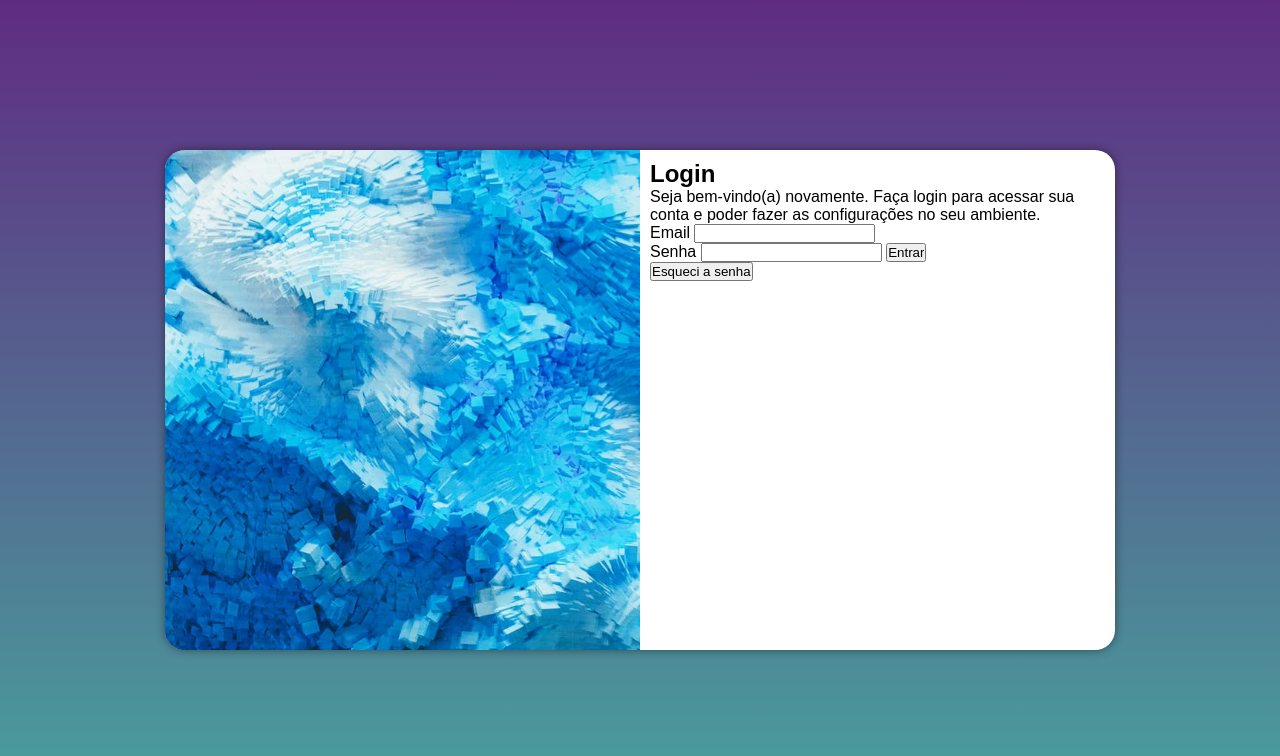
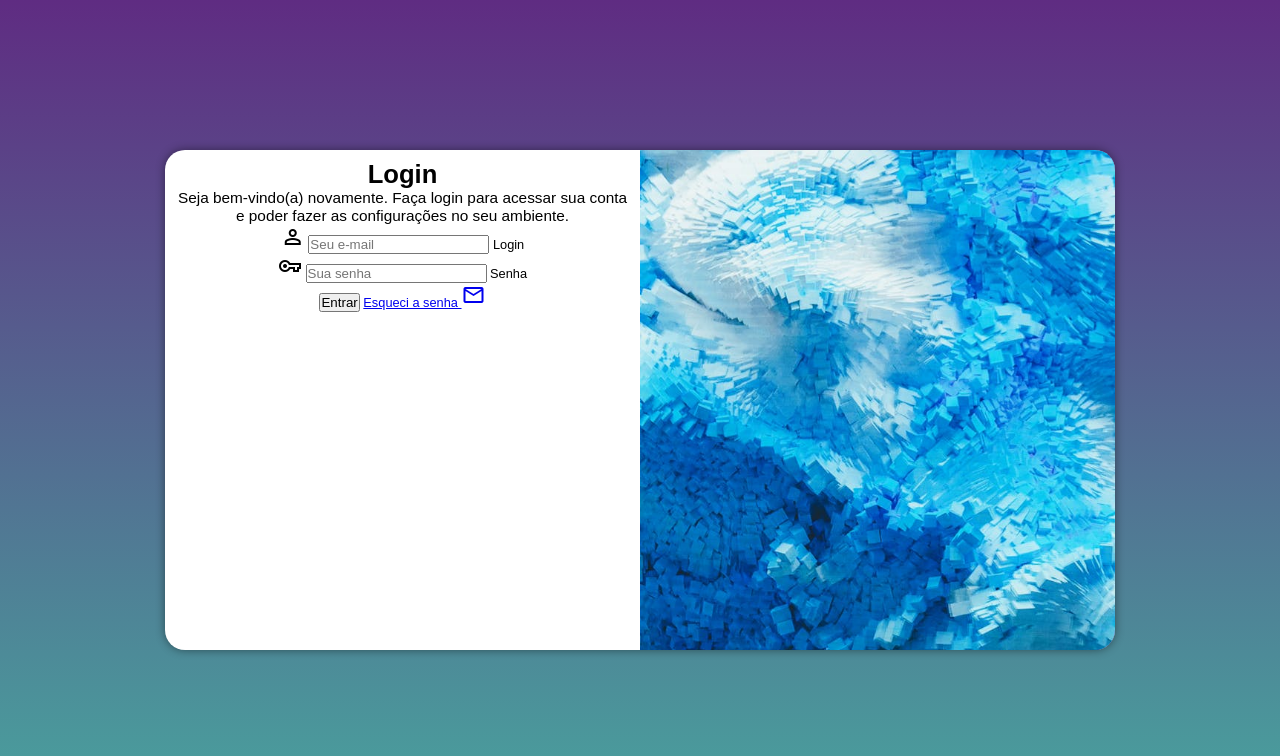
Before and after one commit to tiagofernandess/projeto-login, a plain HTML site: page index.html in a window 1280 px wide. Drawn offline with nearby package versions, Linux system fonts and the light colour scheme.

Commit message:
adicionei o formulario

```diff
--- a/estilo/media-query.css
+++ b/estilo/media-query.css
@@ -34,13 +34,21 @@
 	}
 
 	section#login > div#imagem {
-		float: left;
+		float: right;
 		width: 50%;
 		height: 100%;
 	}
 
 	section#login > div#formulario {
-		float: right;
+		float: left;
 		width: 50%;
 	}
+
+	div#formulario > h1 {
+		font-size: 2em;
+	}
+
+	div#formulario > p {
+		font-size: 1.2em;
+	}
 }
--- a/estilo/style.css
+++ b/estilo/style.css
@@ -56,3 +56,12 @@ section#login > div#formulario {
 	padding: 10px;
 	display: block;
 }
+
+div#formulario {
+	text-align: center;
+	margin-bottom: 10px;
+}
+
+div#formulario {
+	font-size: 0.8em;
+}
--- a/index.html
+++ b/index.html
@@ -4,6 +4,7 @@
 	<meta charset="UTF-8">
 	<meta name="viewport" content="width=device-width, initial-scale=1.0">
 	<title>Login</title>
+	<link href="https://fonts.googleapis.com/css2?family=Material+Symbols+Outlined" rel="stylesheet" />
 	<link rel="stylesheet" href="estilo/style.css">
 	<link rel="stylesheet" href="estilo/media-query.css">
 </head>
@@ -16,15 +17,23 @@
 			<div id="formulario">
 				<h1>Login</h1>
 				<p>Seja bem-vindo(a) novamente. Faça login para acessar sua conta e poder fazer as configurações no seu ambiente.</p>
-				<form action="login.php" method="post">
-					<label for="iemail">Email</label>
-					<input type="email" name="email" id="iemail"><br>
+				<form action="login.php" method="post" autocomplete="on">
+					<div>
+						<span class="material-symbols-outlined">person</span>
+						<input type="email" name="email" id="ilogin" placeholder="Seu e-mail" required autocomplete="email" maxlength="30">
+						<label for="ilogin">Login</label>
+					</div>
 
-					<label for="isenha">Senha</label>
-					<input type="password" name="senha" id="isenha">
+					<div>
+						<span class="material-symbols-outlined">vpn_key</span>
+						<input type="password" name="senha" id="isenha" placeholder="Sua senha" required autocomplete="new-password" min="8" maxlength="20">
+						<label for="isenha">Senha</label>
+					</div>
 
-					<input type="submit" value="Entrar"> <br>
-					<input type="submit" value="Esqueci a senha">
+					<input type="submit" value="Entrar">
+					<a href="esqueci.html">
+						Esqueci a senha <span class="material-symbols-outlined">mail</span>
+					</a>
 				</form>
 			</div>
 
```
